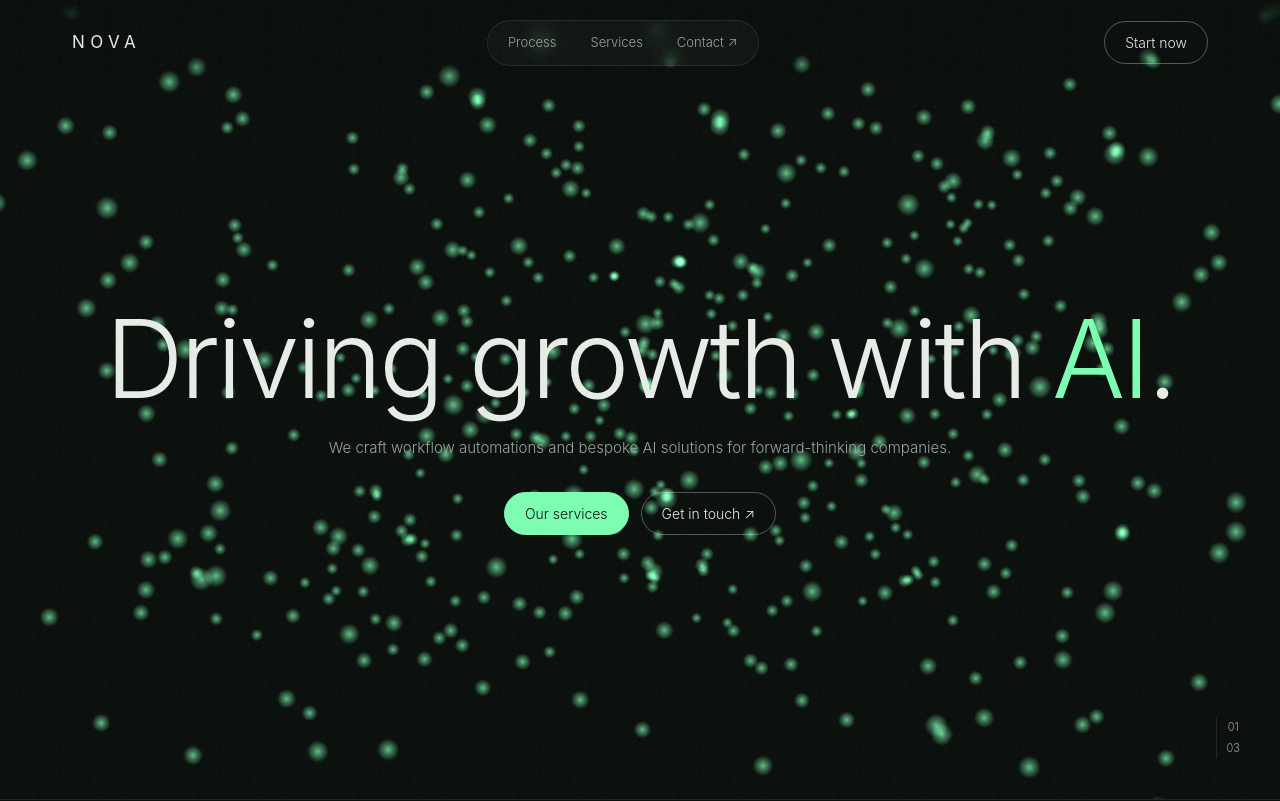
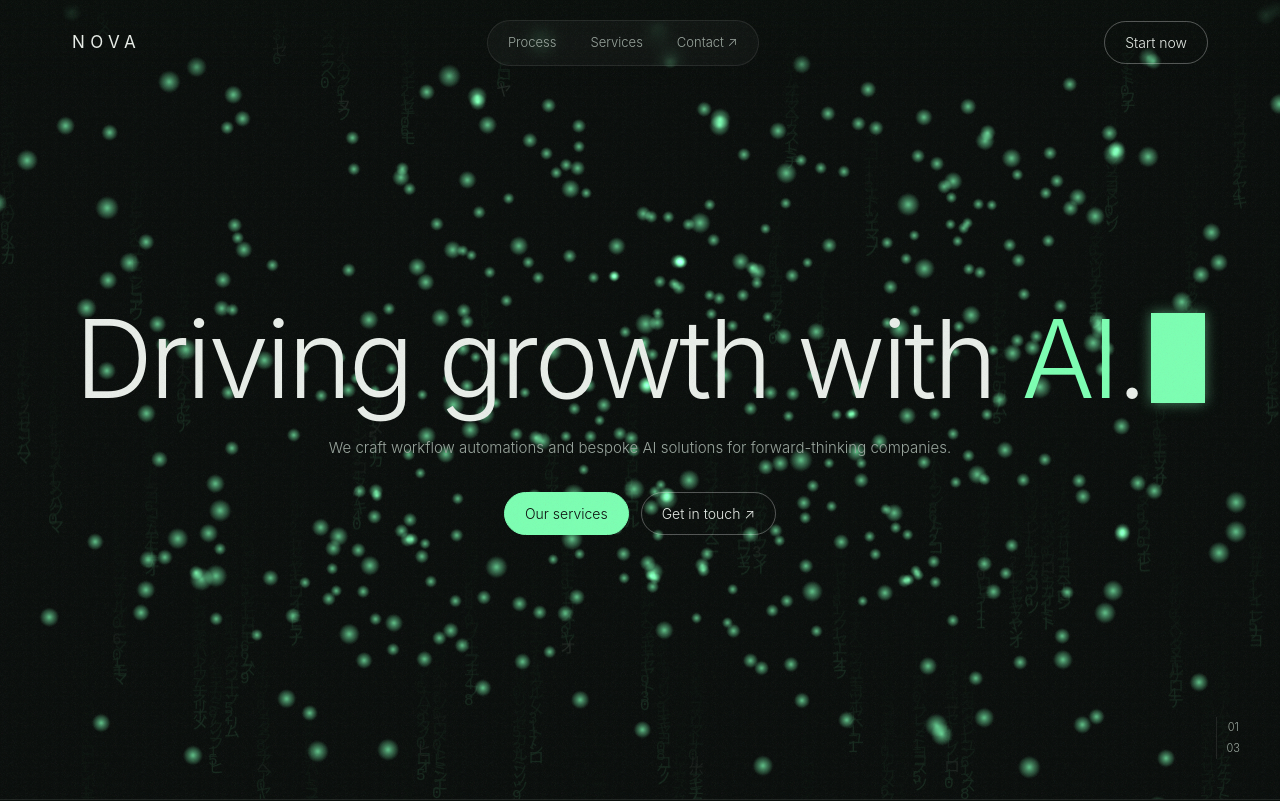
Before and after one commit to mysexybitch/nova, a plain HTML site: page index.html in a window 1280 px wide. Shown: the top 801 px of the page. Drawn offline with nearby package versions, Linux system fonts and the light colour scheme; animation ran at ten frames a second.

Commit message:
Stage 2: green data background + typing headline

```diff
--- a/index.html
+++ b/index.html
@@ -20,7 +20,13 @@ nav .w{display:flex;justify-content:space-between;align-items:center}
 .btn{display:inline-flex;align-items:center;gap:10px;border:1px solid rgba(255,255,255,.3);border-radius:99px;padding:10px 20px;font-size:14px;transition:.2s}.btn:hover{background:var(--tx);color:var(--bg)}
 .btn.p{background:var(--ac);color:var(--bg);border-color:var(--ac)}.btn.p:hover{background:#fff}
 .hero{position:relative;min-height:100vh;display:flex;align-items:center;justify-content:center;text-align:center;overflow:hidden;border-bottom:1px solid var(--line)}
-#hero-canvas{position:absolute;inset:0;z-index:0}
+#hero-canvas{position:absolute;inset:0;z-index:1}
+#data-rain{position:absolute;inset:0;width:100%;height:100%;z-index:0;pointer-events:none;opacity:.1}
+#hero-canvas{pointer-events:none}
+h1 .tw-c{display:inline-block;width:.5em;height:.82em;margin-left:.06em;vertical-align:-.04em;background:var(--ac);box-shadow:0 0 12px rgba(125,255,179,.5);animation:twb 1s steps(1) infinite}
+@keyframes twb{50%{opacity:0}}
+h1.tw-on .tw-ch{visibility:hidden}h1 .tw-ch.v{visibility:visible}
+
 .hero .in{position:relative;z-index:2;padding:120px 24px 80px}.hero .k{justify-content:center}
 h1{font-size:clamp(46px,8.5vw,112px);font-weight:300;line-height:1.02;letter-spacing:-.03em}h1 em,h2 em{font-style:normal;color:var(--ac)}
 .hero p{max-width:720px;margin:22px auto 32px;color:var(--mu);font-size:15px}.ctas{display:flex;gap:12px;justify-content:center;flex-wrap:wrap}
@@ -53,6 +59,7 @@ footer{padding:36px 0}footer .w{display:flex;justify-content:space-between;align
 <body>
 <nav><div class="w"><a class="logo" href="index.html#">NOVA</a><div class="pill"><a href="index.html#process">Process</a><a href="index.html#services">Services</a><a href="index.html#contact">Contact ↗</a></div><a class="btn" href="index.html#contact">Start now</a></div></nav>
 <header class="hero">
+<canvas id="data-rain" aria-hidden="true"></canvas>
 <canvas id="hero-canvas"></canvas>
 <div class="in"><h1>Driving growth with <em>AI</em>.</h1>
 <p>We craft workflow automations and bespoke AI solutions for forward-thinking companies.</p>
@@ -220,5 +227,24 @@ window.addEventListener('resize', () => {
   renderer.setSize(window.innerWidth, window.innerHeight);
 });
 </script>
+<script>
+(function(){
+var rm=window.matchMedia('(prefers-reduced-motion: reduce)').matches;
+// Green data rain
+var c=document.getElementById('data-rain');if(c){var x=c.getContext('2d'),G='アイウエオカキクケコサシスセソタチツテトナニヌネノハヒフヘホマミムメモヤユヨラリルレロワン0123456789010101',fs=16,cols=[],w,h,last=0,raf;
+function rs(){var d=Math.min(window.devicePixelRatio||1,2),r=c.parentNode.getBoundingClientRect();w=r.width;h=r.height;c.width=w*d;c.height=h*d;x.setTransform(d,0,0,d,0,0);fs=w<600?14:16;var n=Math.ceil(w/fs);cols=[];for(var i=0;i<n;i++)cols.push(Math.random()*h/fs);x.fillStyle='#0a0f0c';x.fillRect(0,0,w,h);if(rm)st();}
+function g(){return G[Math.random()*G.length|0]}
+function st(){x.font=fs+'px monospace';x.fillStyle='#7dffb3';for(var i=0;i<cols.length;i++)for(var j=0;j<h/fs;j++)if(Math.random()<.35){x.globalAlpha=Math.random()*.8+.2;x.fillText(g(),i*fs,j*fs+fs)}x.globalAlpha=1}
+function fr(t){raf=requestAnimationFrame(fr);if(t-last<50)return;last=t;x.fillStyle='rgba(10,15,12,.12)';x.fillRect(0,0,w,h);x.font=fs+'px monospace';for(var i=0;i<cols.length;i++){var y=cols[i]*fs;x.fillStyle=Math.random()<.05?'#e9ffef':'#7dffb3';x.fillText(g(),i*fs,y);if(y>h&&Math.random()>.975)cols[i]=0;cols[i]+=.5}}
+rs();var to;window.addEventListener('resize',function(){clearTimeout(to);to=setTimeout(rs,150)});
+if(!rm){raf=requestAnimationFrame(fr);document.addEventListener('visibilitychange',function(){if(document.hidden)cancelAnimationFrame(raf);else{last=0;raf=requestAnimationFrame(fr)}})}}
+// Typing headline
+var h1=document.querySelector('.hero h1');if(!h1||rm)return;
+h1.setAttribute('aria-label',h1.textContent);var chs=[];
+(function wrap(n){Array.prototype.slice.call(n.childNodes).forEach(function(k){if(k.nodeType===3){var f=document.createDocumentFragment();k.textContent.split('').forEach(function(ch){var s=document.createElement('span');s.className='tw-ch';s.setAttribute('aria-hidden','true');s.textContent=ch;f.appendChild(s);chs.push(s)});n.replaceChild(f,k)}else wrap(k)})})(h1);
+var cur=document.createElement('span');cur.className='tw-c';cur.setAttribute('aria-hidden','true');h1.appendChild(cur);h1.classList.add('tw-on');
+var i=0;setTimeout(function step(){if(i<chs.length){chs[i++].classList.add('v');setTimeout(step,55+Math.random()*45)}else h1.classList.remove('tw-on')},400);
+})();
+</script>
 </body>
 </html>
```
